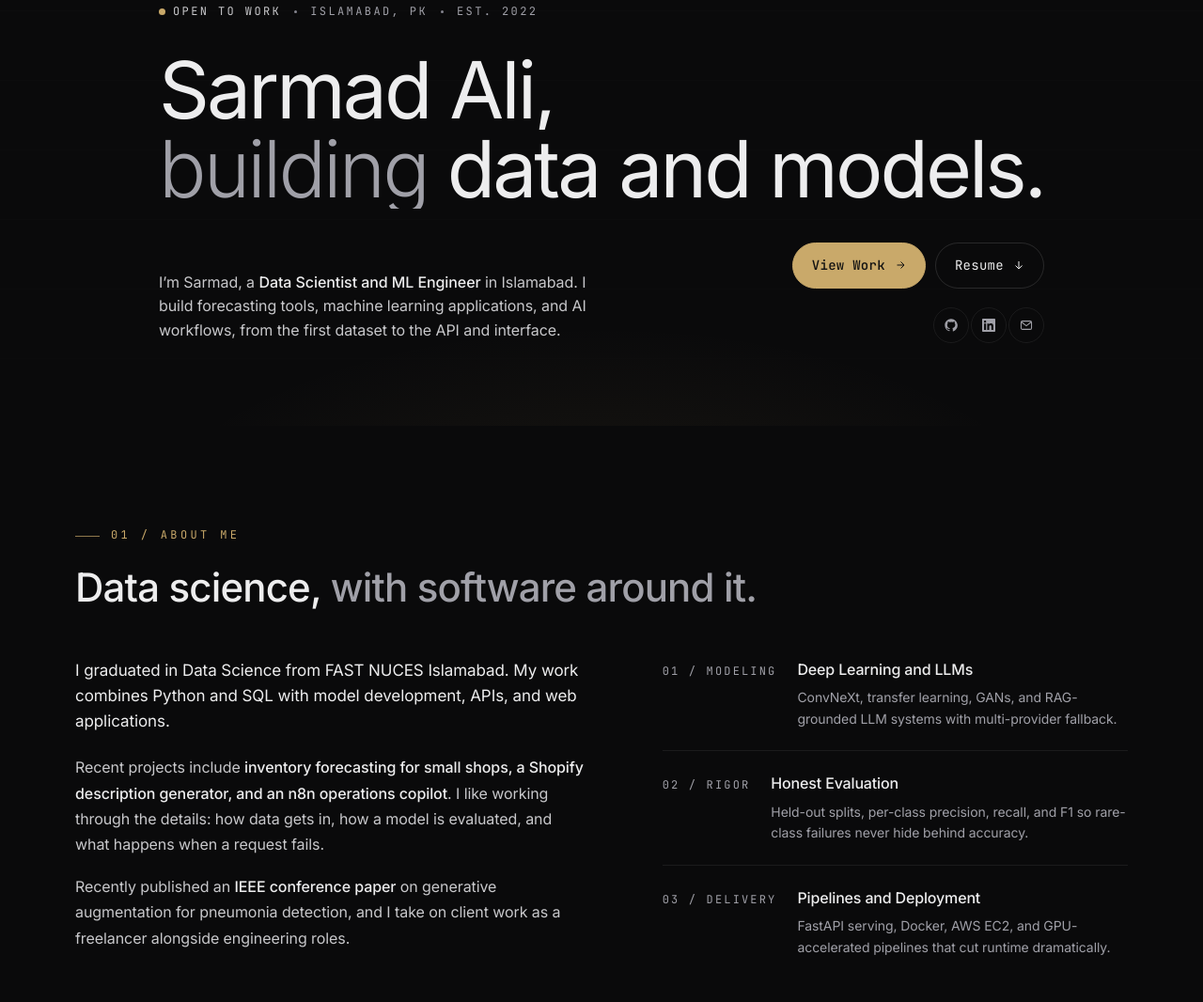
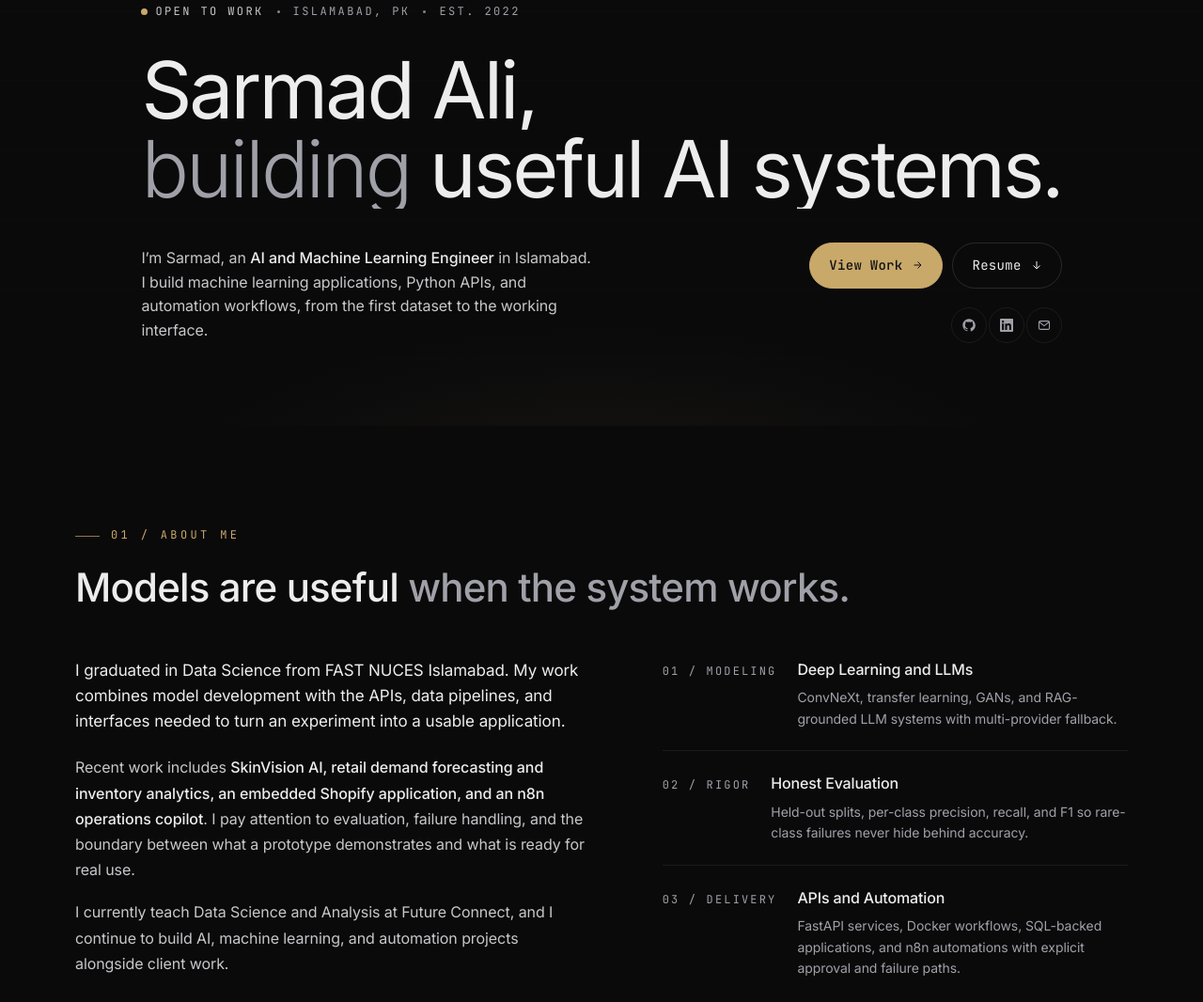
Before and after one commit to SarmadAli8824/Sarmad-s-Portfolio, a plain HTML site: page index.html in a window 1280 px wide. Shown: the part 137-1203 px from the top of the page at 94% size. Drawn offline with Linux system fonts and the light colour scheme.

Commit message:
Align portfolio with AI engineering profile

```diff
--- a/index.html
+++ b/index.html
@@ -3,11 +3,11 @@
 <head>
 <meta charset="utf-8" />
 <meta name="viewport" content="width=device-width, initial-scale=1, viewport-fit=cover" />
-<title>Sarmad Ali, Data Scientist and ML Engineer</title>
-<meta name="description" content="Portfolio of Sarmad Ali, Data Scientist and Machine Learning Engineer based in Islamabad, Pakistan." />
+<title>Sarmad Ali | AI &amp; Machine Learning Engineer</title>
+<meta name="description" content="Sarmad Ali builds machine learning applications, Python APIs, and automation workflows with PyTorch, FastAPI, SQL, and modern web tools." />
 <meta name="theme-color" content="#0A0A0B" />
-<meta property="og:title" content="Sarmad Ali, Data Scientist and ML Engineer" />
-<meta property="og:description" content="ML models, LLM systems, and data pipelines from training to production." />
+<meta property="og:title" content="Sarmad Ali | AI &amp; Machine Learning Engineer" />
+<meta property="og:description" content="Machine learning applications, Python APIs, and automation workflows built from model to interface." />
 <meta property="og:type" content="website" />
 <link rel="preconnect" href="https://fonts.googleapis.com">
 <link rel="preconnect" href="https://fonts.gstatic.com" crossorigin>
@@ -339,12 +339,12 @@
 
     <h1 class="name">
       <span class="row"><span>Sarmad Ali,</span></span>
-      <span class="row"><span><span class="light">building</span> data and models.</span></span>
+      <span class="row"><span><span class="light">building</span> useful AI systems.</span></span>
     </h1>
 
     <div class="hero-sub">
       <p class="hero-tag">
-        I’m Sarmad, a <b>Data Scientist and ML Engineer</b> in Islamabad. I build forecasting tools, machine learning applications, and AI workflows, from the first dataset to the API and interface.
+        I’m Sarmad, an <b>AI and Machine Learning Engineer</b> in Islamabad. I build machine learning applications, Python APIs, and automation workflows, from the first dataset to the working interface.
       </p>
       <div class="hero-actions">
         <div class="row">
@@ -366,17 +366,17 @@
 <section id="about">
   <div class="wrap">
     <div class="reveal"><div class="eyebrow">01 / About me</div></div>
-    <h2 class="title reveal">Data science, <span>with software around it.</span></h2>
+    <h2 class="title reveal">Models are useful <span>when the system works.</span></h2>
     <div class="about-grid">
       <div class="about-body reveal d1">
-        <p>I graduated in Data Science from FAST NUCES Islamabad. My work combines Python and SQL with model development, APIs, and web applications.</p>
-        <p>Recent projects include <b>inventory forecasting for small shops, a Shopify description generator, and an n8n operations copilot</b>. I like working through the details: how data gets in, how a model is evaluated, and what happens when a request fails.</p>
-        <p>Recently published an <b>IEEE conference paper</b> on generative augmentation for pneumonia detection, and I take on client work as a freelancer alongside engineering roles.</p>
+        <p>I graduated in Data Science from FAST NUCES Islamabad. My work combines model development with the APIs, data pipelines, and interfaces needed to turn an experiment into a usable application.</p>
+        <p>Recent work includes <b>SkinVision AI, retail demand forecasting and inventory analytics, an embedded Shopify application, and an n8n operations copilot</b>. I pay attention to evaluation, failure handling, and the boundary between what a prototype demonstrates and what is ready for real use.</p>
+        <p>I currently teach Data Science and Analysis at Future Connect, and I continue to build AI, machine learning, and automation projects alongside client work.</p>
       </div>
       <div class="focus-list reveal d2">
         <div class="focus"><div class="k">01 / Modeling</div><div><h4>Deep Learning and LLMs</h4><p>ConvNeXt, transfer learning, GANs, and RAG-grounded LLM systems with multi-provider fallback.</p></div></div>
         <div class="focus"><div class="k">02 / Rigor</div><div><h4>Honest Evaluation</h4><p>Held-out splits, per-class precision, recall, and F1 so rare-class failures never hide behind accuracy.</p></div></div>
-        <div class="focus"><div class="k">03 / Delivery</div><div><h4>Pipelines and Deployment</h4><p>FastAPI serving, Docker, AWS EC2, and GPU-accelerated pipelines that cut runtime dramatically.</p></div></div>
+        <div class="focus"><div class="k">03 / Delivery</div><div><h4>APIs and Automation</h4><p>FastAPI services, Docker workflows, SQL-backed applications, and n8n automations with explicit approval and failure paths.</p></div></div>
       </div>
     </div>
   </div>
@@ -446,8 +446,8 @@
   <div class="wrap">
     <div class="contact-box reveal">
       <div class="eyebrow">06 / Get in touch</div>
-      <h2>Have a project <span class="light">in mind?</span></h2>
-      <p>I’m open to data science, ML engineering, and AI automation roles, as well as freelance projects. Send me an email with what you’re working on.</p>
+      <h2>Building an AI product <span class="light">or hiring an engineer?</span></h2>
+      <p>I’m open to AI and machine learning engineering roles involving model integration, Python backends, and automation, as well as focused freelance projects.</p>
       <div class="cta-row">
         <a href="mailto:sarmadali88245@gmail.com" class="btn primary">sarmadali88245@gmail.com <svg viewBox="0 0 24 24" fill="none" stroke="currentColor" stroke-width="2"><path d="M5 12h14M13 5l7 7-7 7"/></svg></a>
         <a href="tel:+923355770382" class="btn">+92 335 577 0382</a>
@@ -464,7 +464,7 @@
 <footer>
   <div class="wrap foot">
     <span>2026 Sarmad Ali</span>
-    <span>Data Scientist / ML Engineer / Islamabad, PK</span>
+    <span>AI &amp; Machine Learning Engineer / Islamabad, PK</span>
     <span><a href="https://github.com/SarmadAli8824" target="_blank" rel="noopener">GitHub</a> / <a href="https://www.linkedin.com/in/sarmadali8824/" target="_blank" rel="noopener">LinkedIn</a></span>
   </div>
 </footer>
@@ -485,11 +485,11 @@ const ARSENAL = [
 const PROFILE = "https://github.com/SarmadAli8824";
 /* Project descriptions reflect their current implementation stage. */
 const PROJECTS = [
-  {cat:"AI Automation / In progress", yr:"2026", title:"Voice-to-Action Copilot", subtitle:"n8n Operations Workflow", desc:"An n8n workflow that turns a text request into a structured action proposal, validates it, and waits for approval. The current MVP uses a mock executor with one-time approval tokens, expiry checks, and a PostgreSQL audit trail. Voice input and live integrations are planned.", metric:"Working MVP / simulated actions", tags:["n8n","Groq","PostgreSQL","JavaScript","Docker"], link:"mailto:sarmadali88245@gmail.com?subject=Voice-to-Action%20project%20walkthrough", linkLabel:"Ask about this project", diagram:["Request","Validated plan","Human approval","Mock action + audit"], note:"Private repository · In development"},
+  {cat:"AI Automation / In progress", yr:"2026", title:"Operations Copilot", subtitle:"n8n Planning and Human Approval", desc:"An n8n MVP that turns a text request into a structured action proposal, validates it, and requires human approval before simulated execution. It includes one-time approval tokens, expiry checks, duplicate-request handling, and a PostgreSQL audit trail. Voice input and live integrations are planned.", metric:"Working MVP / simulated actions", tags:["n8n","Workflow Automation","PostgreSQL","JavaScript"], link:"mailto:sarmadali88245@gmail.com?subject=Operations%20Copilot%20walkthrough", linkLabel:"Ask about this project", diagram:["Request","Validated plan","Human approval","Mock action + audit"], note:"Private repository · In development"},
   {cat:"NLP / Coursework", yr:"", title:"Legal Clause Similarity", subtitle:"Siamese BiLSTM Models", desc:"A notebook study comparing two shared-encoder models for matching legal clauses. It builds same-category and different-category pairs, trains BiLSTM and pooled sequence encoders, and compares classification reports, ROC-AUC, and example predictions.", metric:"Two encoder variants compared", tags:["Python","TensorFlow","Keras","BiLSTM","NLP"], link:"https://github.com/SarmadAli8824/Deep-learning-", linkLabel:"View notebook", diagram:["Clause pairs","Shared encoder","Similarity score","Model comparison"]},
-  {cat:"Medical AI / FYP", yr:"2025 / 2026", title:"SkinVisionAI", subtitle:"Skin Disease Diagnosis", desc:"A ConvNeXt-V2 model classifying 11 skin diseases at sub-second GPU inference, with an ROI detection stage and RAG-grounded LLM report generation across three providers with automatic fallback.", metric:"11 classes / 23 unit tests", tags:["ConvNeXt-V2","PyTorch","FastAPI","RAG","PostgreSQL"], link:PROFILE, linkLabel:"GitHub", img:"https://images.unsplash.com/photo-1576091160399-112ba8d25d1d?auto=format&fit=crop&w=1400&q=80"},
-  {cat:"Retail Intelligence", yr:"2026", title:"SME Retail Intelligence", subtitle:"Forecasting and Inventory Analytics", desc:"A CSV-first platform for small retailers to track inventory, forecast per-SKU demand, surface stock risks, and ask business questions through secure natural-language analytics.", metric:"Forecasts / insights / secure chat", tags:["FastAPI","Go","Next.js","Angular","PostgreSQL","Kubernetes"], link:"https://github.com/SarmadAli8824/Sme-Retail-Intelligence", linkLabel:"View Repo", img:"assets/projects/retail-intelligence.webp"},
-  {cat:"AI Commerce", yr:"2026", title:"AI Product Descriptions", subtitle:"Embedded Shopify Application", desc:"An embedded commerce app that turns a product title and image into a polished, SEO-aware description, with tone and length controls, generation history, product selection, and safe server-side validation.", metric:"Vision generation and SEO scoring", tags:["TypeScript","React","Remix","Prisma","OpenAI","Shopify"], link:"https://github.com/SarmadAli8824/shopify-ai-descriptions-comp", linkLabel:"View Repo", img:"assets/projects/shopify-ai-descriptions.webp"},
+  {cat:"Medical AI / FYP", yr:"2025 / 2026", title:"SkinVision AI", subtitle:"Image Classification and Report Generation", desc:"A team-built screening application combining a ConvNeXt-based image classifier with a FastAPI backend and React interface. The system connects ranked predictions to structured reports and uses multiple LLM providers with fallback handling.", metric:"11 classes / 23 unit tests", tags:["PyTorch","Computer Vision","FastAPI","LLMs"], link:PROFILE, linkLabel:"GitHub", img:"https://images.unsplash.com/photo-1576091160399-112ba8d25d1d?auto=format&fit=crop&w=1400&q=80"},
+  {cat:"Retail Intelligence", yr:"2026", title:"SME Retail Intelligence", subtitle:"Demand Forecasting and Inventory Analytics", desc:"A CSV-first application that turns sales and inventory data into per-SKU forecasts, stock-risk indicators, and business insights. FastAPI and PostgreSQL support separate owner and staff interfaces, with a Go worker for background processing.", metric:"Forecasts / insights / secure chat", tags:["Python","Time Series","FastAPI","PostgreSQL"], link:"https://github.com/SarmadAli8824/Sme-Retail-Intelligence", linkLabel:"View Repo", img:"assets/projects/retail-intelligence.webp"},
+  {cat:"AI Commerce", yr:"2026", title:"AI Product Description Generator", subtitle:"Embedded Shopify Application", desc:"An embedded Shopify application that generates product descriptions from product titles and images. It includes tone and length controls, product selection, generation history, SEO scoring, and server-side input validation.", metric:"Vision generation and SEO scoring", tags:["TypeScript","React","Shopify","API Integration"], link:"https://github.com/SarmadAli8824/shopify-ai-descriptions-comp", linkLabel:"View Repo", img:"assets/projects/shopify-ai-descriptions.webp"},
   {cat:"Deep Learning / Security", yr:"2026", title:"PhishTransformer", subtitle:"Phishing URL Detection", desc:"A hybrid CNN and Transformer with character-level encoding, trained on 100K URLs from PhishTank, UNB CIC, and Tranco to catch malicious links before they land.", metric:"99.66% accuracy", tags:["CNN","Transformer","Deep Learning","Python"], link:"https://github.com/SarmadAli8824/Phishing-URL-Detection", linkLabel:"View Repo", img:"https://images.unsplash.com/photo-1550751827-4bd374c3f58b?auto=format&fit=crop&w=1400&q=80"},
   {cat:"Generative AI / Research", yr:"2026", title:"WGAN-GP Pneumonia", subtitle:"Detection with Synthesised X-rays", desc:"A two-stage framework, a Wasserstein GAN with gradient penalty synthesises chest X-rays to fix class imbalance, then a VGG16 and ResNet50 ensemble classifies pneumonia. Published as a full IEEE conference paper.", metric:"IEEE Conference Paper", tags:["WGAN-GP","TensorFlow","VGG16","ResNet50"], link:PROFILE, linkLabel:"GitHub", img:"assets/projects/wgan-pneumonia.webp"},
   {cat:"Performance / HPC", yr:"2024", title:"Optimised ML Pipeline", subtitle:"Serial, Parallel, GPU", desc:"The same ML pipeline built three ways with multiprocessing and CUDA acceleration, then benchmarked for accuracy against wall-clock cost.", metric:"70%+ runtime reduction", tags:["PyTorch","CUDA","Multiprocessing","Benchmarking"], link:"https://github.com/SarmadAli8824/PDC-ML-Pipeline", linkLabel:"View Repo", img:"https://images.unsplash.com/photo-1591405351990-4726e331f141?auto=format&fit=crop&w=1400&q=80"},
@@ -506,11 +506,26 @@ const PROJECTS = [
   {cat:"LLM Post Training", yr:"2026", title:"LLM Post Training Stack", subtitle:"SFT / Reward / DPO", desc:"A full post-training stack on an open-weight base model, supervised fine-tuning, a pairwise reward model, and DPO preference optimisation with LoRA adapters, evaluated on a contamination-checked held-out set.", metric:"SFT to RM to DPO", tags:["TRL","PEFT/LoRA","DPO","PyTorch"], link:PROFILE, linkLabel:"GitHub", img:"https://images.unsplash.com/photo-1620712943543-bcc4688e7485?auto=format&fit=crop&w=1400&q=80"},
 ];
 
+/* Lead with the work that best demonstrates complete AI products. */
+const FEATURED_PROJECT_ORDER = [
+  "SkinVision AI",
+  "SME Retail Intelligence",
+  "AI Product Description Generator",
+  "Operations Copilot",
+  "LLM Post Training Stack",
+  "WGAN-GP Pneumonia"
+];
+PROJECTS.sort((a,b)=>{
+  const ai=FEATURED_PROJECT_ORDER.indexOf(a.title);
+  const bi=FEATURED_PROJECT_ORDER.indexOf(b.title);
+  return (ai<0?FEATURED_PROJECT_ORDER.length:ai)-(bi<0?FEATURED_PROJECT_ORDER.length:bi);
+});
+
 const EXPERIENCE = [
   {when:"Aug 2026 / Islamabad / Present", role:"Data Science and Analysis Trainer", co:"Future Connect Training and Recruitment Ltd", desc:"Deliver practical training in Python, SQL, data analysis, machine learning, Power BI, Tableau, automation, and project delivery. Coach learners through debugging, technical documentation, hands-on projects, and career preparation."},
   {when:"2026 / Remote / Present / 3 months", role:"Full Stack Media Engineer", co:"Speeqr", desc:"Debug real-time audio sync across multi-room conferencing with NTP and GCC-PHAT alignment, fix a 16kHz to 48kHz sample-rate mismatch, and cut end-to-end latency from 3 to 4 seconds down to under 1 second via an adaptive jitter buffer. Work on a .NET 9 with C# and WebRTC stack deployed on AWS EC2."},
-  {when:"2025 / Islamabad / 3 months", role:"AI Automation Engineer", co:"Escaplix", desc:"Designed LLM-based automation workflows to eliminate repetitive operational tasks, integrating language-model APIs with internal tooling for intelligent, context-aware processing."},
-  {when:"2022 / Present / Remote", role:"AI and ML Freelancer", co:"Self-Employed", desc:"Deliver classification and regression models via REST APIs and engineer data pipelines, automated reporting, and insight dashboards across multiple client engagements."},
+  {when:"Jun to Sep 2025 / Islamabad / Hybrid", role:"AI Engineer Intern", co:"Escaplix", desc:"Developed LLM-based automation workflows for repetitive operational tasks and connected language-model APIs with internal application workflows."},
+  {when:"2022 / Present / Remote", role:"AI and ML Freelancer", co:"Self-Employed", desc:"Build classification and regression projects, expose model predictions through REST APIs, and create data-processing, reporting, and application workflows for client engagements."},
   {when:"2022 to 2023 / Islamabad", role:"Customer Service Representative", co:"ARXA Communication and KAACHO", desc:"Managed client-facing operations and CRM workflows across two roles, strengthening professional communication and problem-resolution skills."},
 ];
 
```
